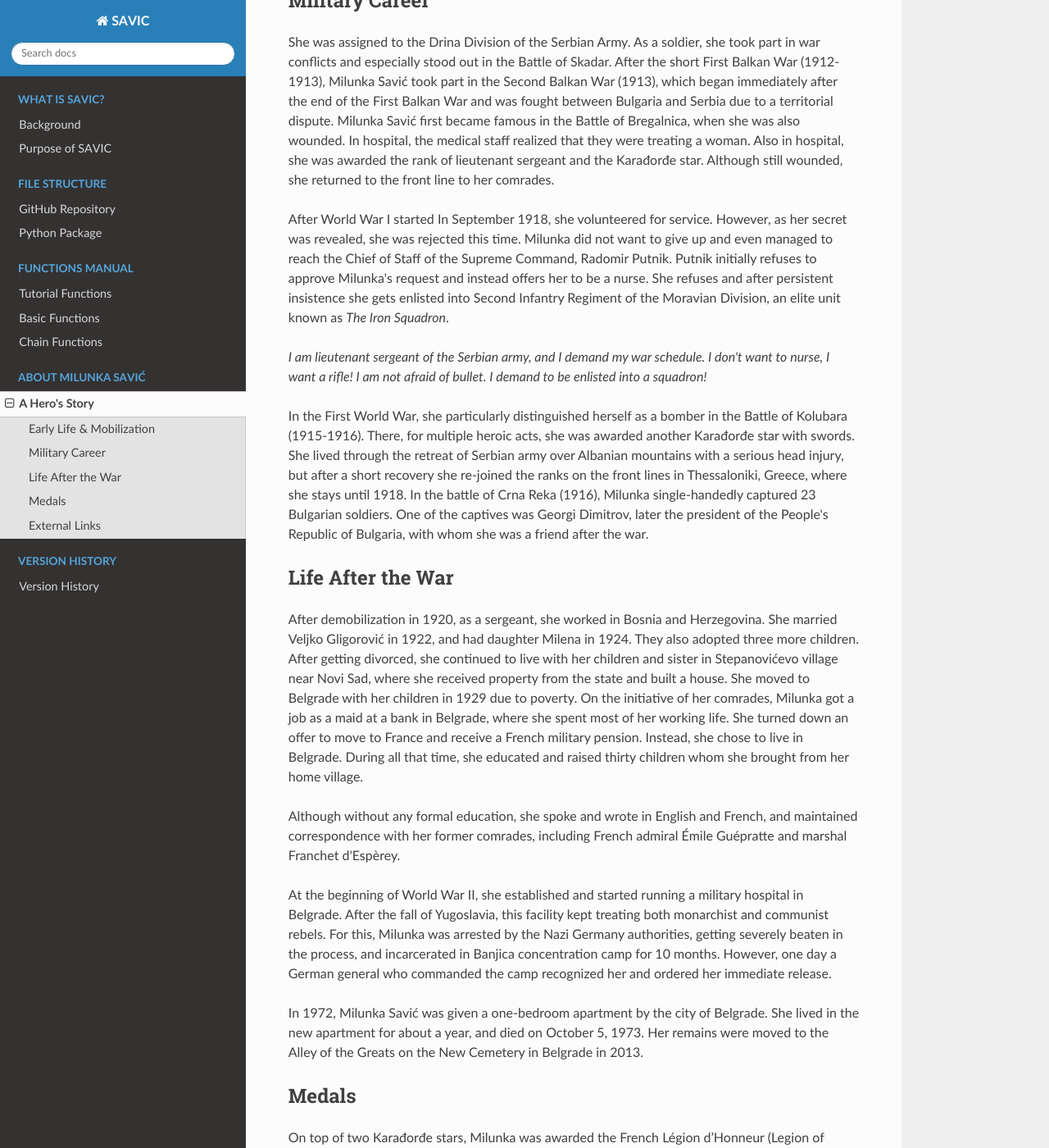
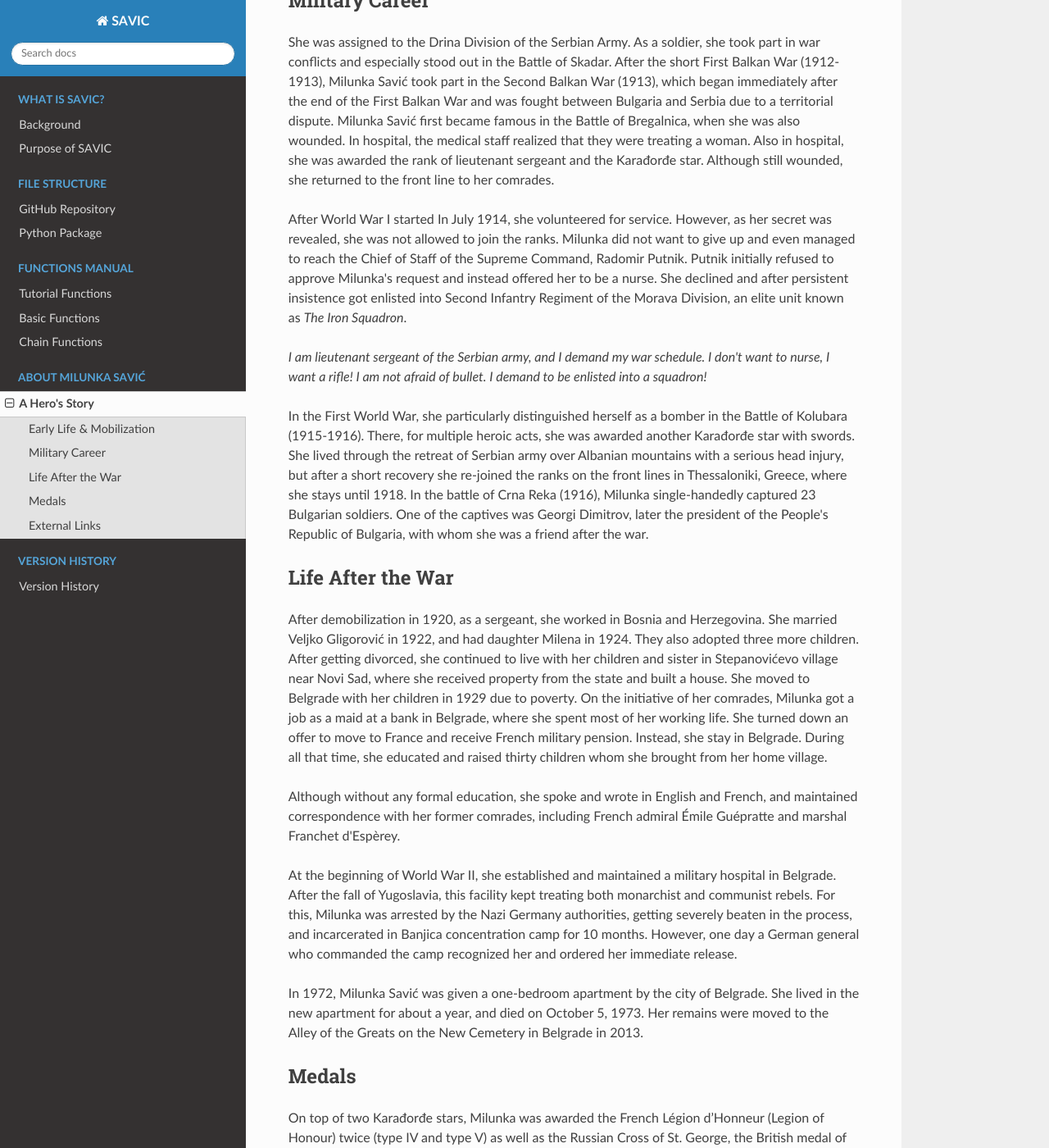
Before and after one commit to MihailoMartinovic/SAVIC, a Sphinx documentation site: the page built from docs/04-about-milunka.rst, in a window 1280 px wide and 1400 px high, scrolled down 1159 px. Shown: the whole window at 82% size. Built offline with Sphinx 7.4.7 and the Read the Docs theme 2.0.0, drawn with Linux system fonts in a browser that asks for light colours; some of the changed text lies outside the part shown.

Commit message:
Update 04-about-milunka.rst

```diff
--- a/docs/04-about-milunka.rst
+++ b/docs/04-about-milunka.rst
@@ -26,9 +26,9 @@ As a soldier, she took part in war conflicts and especially stood out in the Bat
 Milunka Savić first became famous in the Battle of Bregalnica, when she was also wounded. In hospital, the medical staff realized that they were treating a woman.
 Also in hospital, she was awarded the rank of lieutenant sergeant and the Karađorđe star. Although still wounded, she returned to the front line to her comrades.
 
-After World War I started In September 1918, she volunteered for service.
-However, as her secret was revealed, she was rejected this time. Milunka did not want to give up and even managed to reach the Chief of Staff of the Supreme Command, Radomir Putnik. Putnik initially refuses to approve Milunka's request and instead offers her to be a nurse.
-She refuses and after persistent insistence she gets enlisted into Second Infantry Regiment of the Moravian Division, an elite unit known as *The Iron Squadron*.
+After World War I started In July 1914, she volunteered for service.
+However, as her secret was revealed, she was not allowed to join the ranks. Milunka did not want to give up and even managed to reach the Chief of Staff of the Supreme Command, Radomir Putnik. Putnik initially refused to approve Milunka's request and instead offered her to be a nurse.
+She declined and after persistent insistence got enlisted into Second Infantry Regiment of the Morava Division, an elite unit known as *The Iron Squadron*.
 
 *I am lieutenant sergeant of the Serbian army, and I demand my war schedule. I don't want to nurse, I want a rifle! I am not afraid of bullet. I demand to be enlisted into a squadron!*
 
@@ -45,12 +45,12 @@ After demobilization in 1920, as a sergeant, she worked in Bosnia and Herzegovin
 She married Veljko Gligorović in 1922, and had daughter Milena in 1924. They also adopted three more children.
 After getting divorced, she continued to live with her children and sister in Stepanovićevo village near Novi Sad, where she received property from the state and built a house.
 She moved to Belgrade with her children in 1929 due to poverty.
-On the initiative of her comrades, Milunka got a job as a maid at a bank in Belgrade, where she spent most of her working life. She turned down an offer to move to France and receive a French military pension. Instead, she chose to live in Belgrade.
+On the initiative of her comrades, Milunka got a job as a maid at a bank in Belgrade, where she spent most of her working life. She turned down an offer to move to France and receive French military pension. Instead, she stay in Belgrade.
 During all that time, she educated and raised thirty children whom she brought from her home village.
 
 Although without any formal education, she spoke and wrote in English and French, and maintained correspondence with her former comrades, including French admiral Émile Guépratte and marshal Franchet d'Espèrey.
 
-At the beginning of World War II, she established and started running a military hospital in Belgrade. After the fall of Yugoslavia, this facility kept treating both monarchist and communist rebels.
+At the beginning of World War II, she established and maintained a military hospital in Belgrade. After the fall of Yugoslavia, this facility kept treating both monarchist and communist rebels.
 For this, Milunka was arrested by the Nazi Germany authorities, getting severely beaten in the process, and incarcerated in Banjica concentration camp for 10 months.
 However, one day a German general who commanded the camp recognized her and ordered her immediate release.
 
```
Also changed, not shown: other parts of docs/04-about-milunka.rst (+1 -1 lines).
